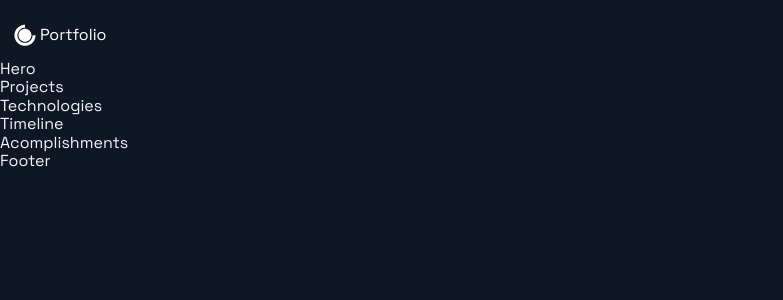
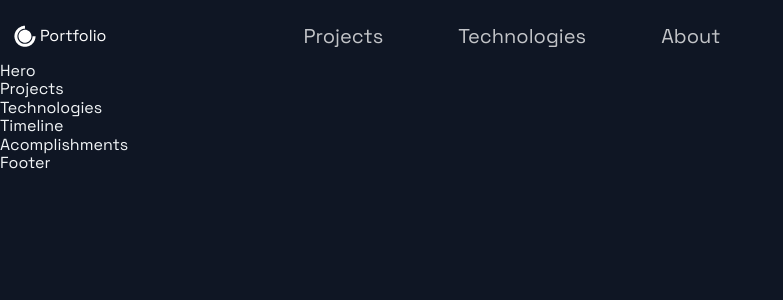
Before and after one commit to nekumartins/Portfolio, a Next.js app in the folder portfolio/portfolio/: page / in a window 1280 px wide. Shown: the top 300 px of the page, without its empty margins (0-783 px from the left). Built offline with nearby package versions, Linux system fonts and the light colour scheme.

Commit message:
Added 3 headers

```diff
--- a/portfolio/portfolio/src/components/Header/Header.js
+++ b/portfolio/portfolio/src/components/Header/Header.js
@@ -13,9 +13,23 @@ const Header = () =>  (
       <DiCssdeck size="3rem" /> <span>Portfolio</span>
       </a>
       </Link>
-
-
       </Div1>
+      <Div2>
+        <li>
+          <Link href="#projects">
+            <NavLink> Projects</NavLink>
+          </Link>
+        </li>
+        <li>
+          <Link href="#tech">
+            <NavLink> Technologies</NavLink>
+          </Link>
+        </li> <li>
+          <Link href="#about">
+            <NavLink> About</NavLink>
+          </Link>
+        </li>
+      </Div2>
   </Container>
 );
 
```
